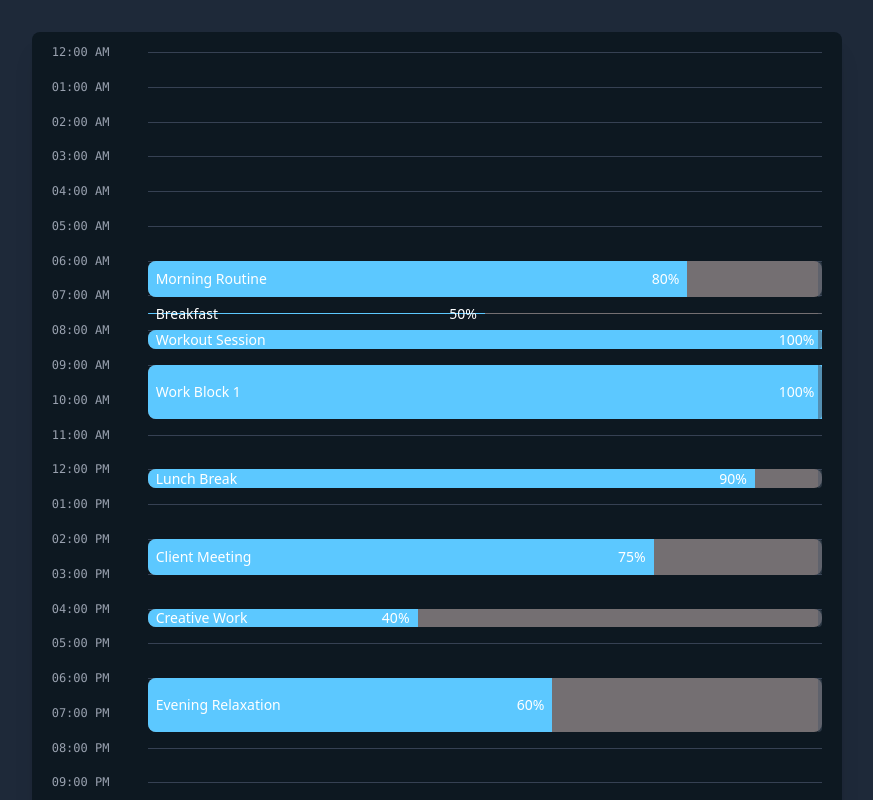
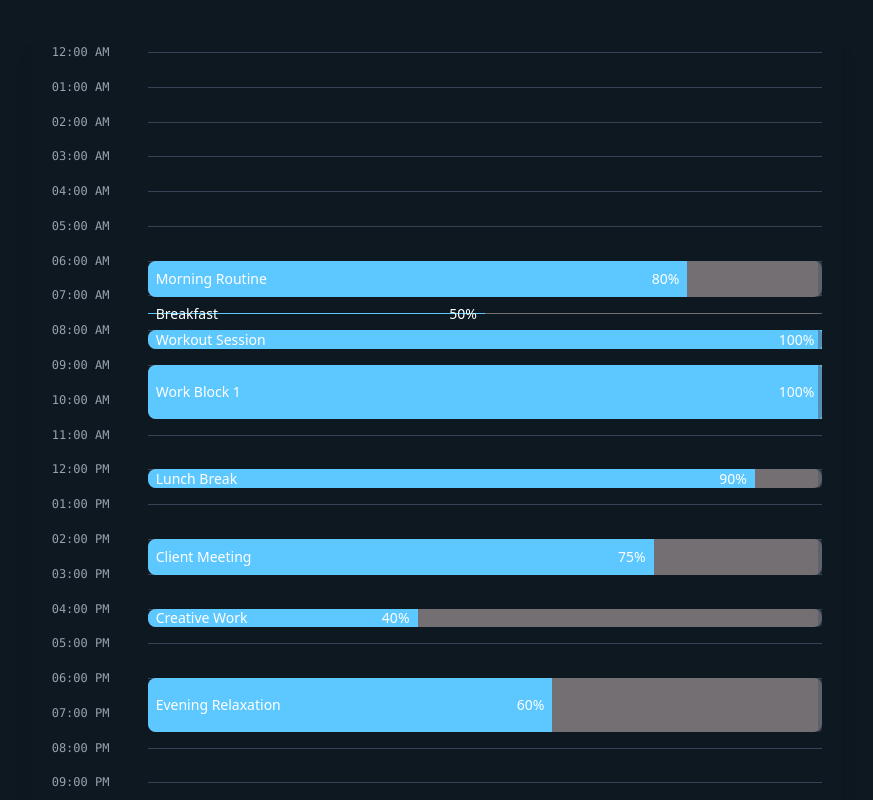
Before and after one commit to harneet862/hacked, a React (Vite) app in the folder chrome extension/: page / in a window 1280 px wide. Shown: the top 800 px of the page, without its empty margins (203-1076 px from the left). Built offline with nearby package versions, Linux system fonts and the light colour scheme.

Commit message:
BG changes

```diff
--- a/chrome extension/src/App.jsx
+++ b/chrome extension/src/App.jsx
@@ -62,7 +62,7 @@
   ];
 
   return (
-    <div className="min-h-screen bg-gray-800 p-8">
+    <div className="min-h-screen bg-[#0D1821] p-8">
       <div className="w-8/12 mx-auto mb-10">
       <TimeComparison data={data}/>
       </div>
```
